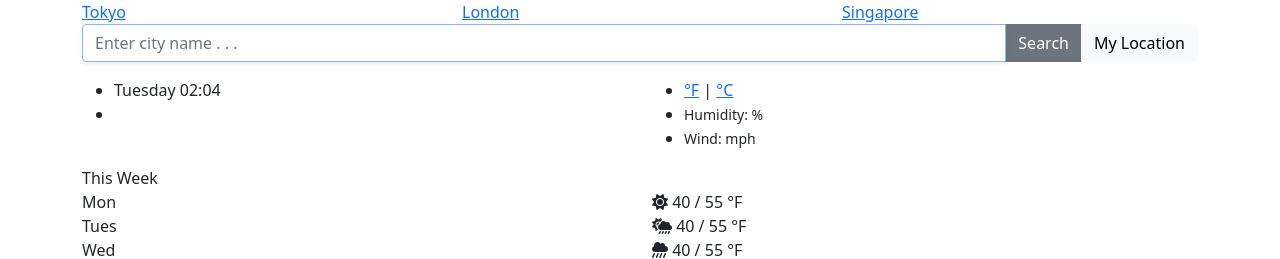
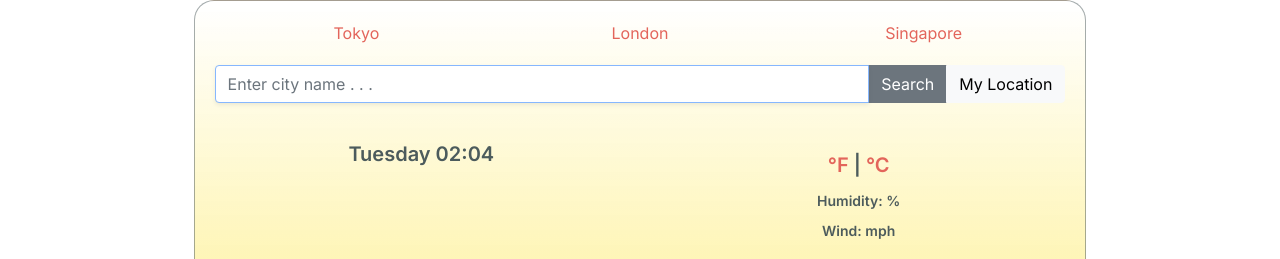
Before and after one commit to a-stacy/weather-app, a plain HTML site: page index.html in a window 1280 px wide. Shown: the top 259 px of the page. Drawn offline with nearby package versions, Linux system fonts and the light colour scheme; no server answers; a web font is replaced by a local one.

Commit message:
Changes per SheCodes Slack Guidance

```diff
--- a/index.html
+++ b/index.html
@@ -22,7 +22,7 @@
       src="https://kit.fontawesome.com/02fd8c7765.js"
       crossorigin="anonymous"
     ></script>
-    <link href="styles.css" />
+    <link rel="stylesheet" href="src/styles.css" />
   </head>
 
   <body>
@@ -120,12 +120,13 @@
         </div>
       </div>
 
-      <script src="index.js"></script>
+
       <footer>
         Coded by Stacy Abrams
         <i class="fa-brands fa-linkedin icon-linkedin"></i>
         <i class="fa-brands fa-github"></i>
       </footer>
     </div>
+    <script src="src/index.js"></script>
   </body>
 </html>
```
Also changed, not shown: src/index.js (renamed from index.js), src/styles.css (renamed from styles.css).
